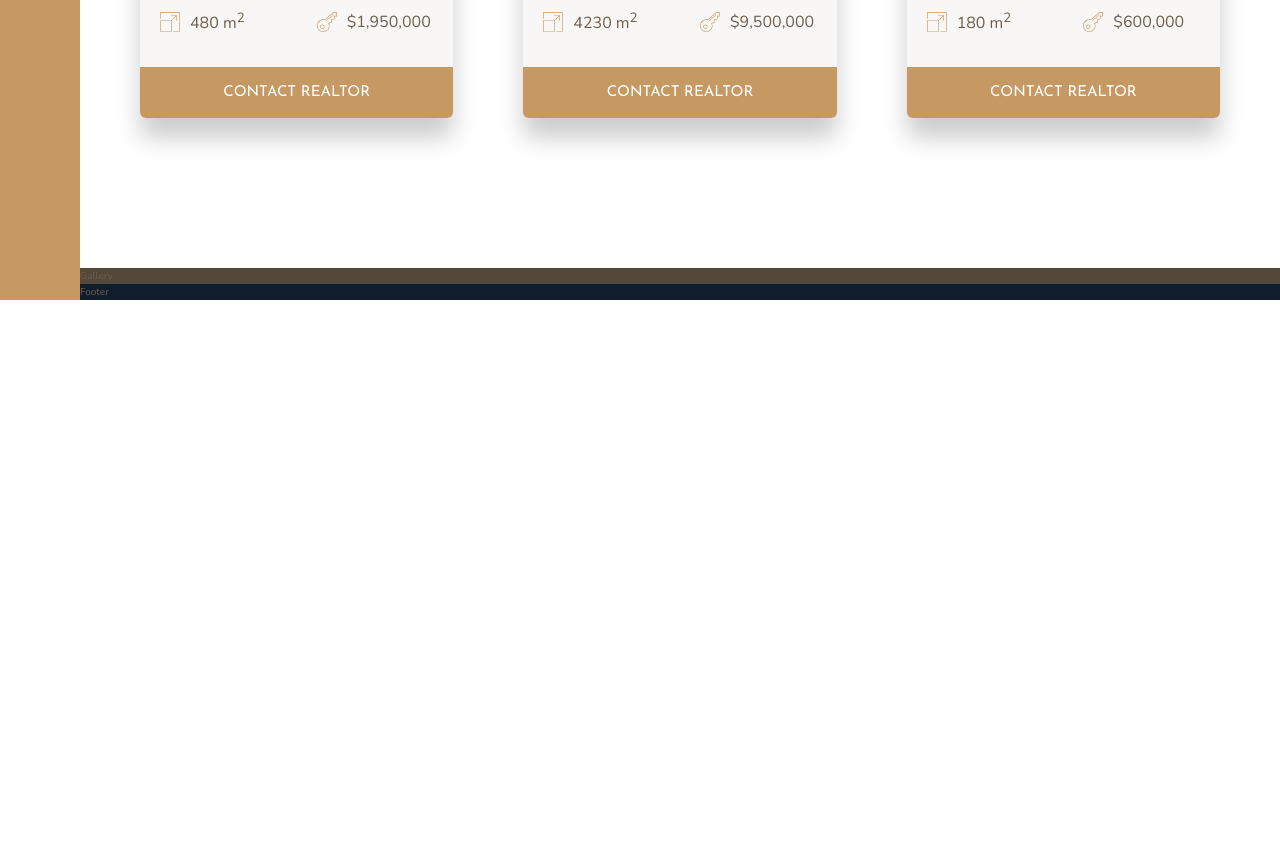
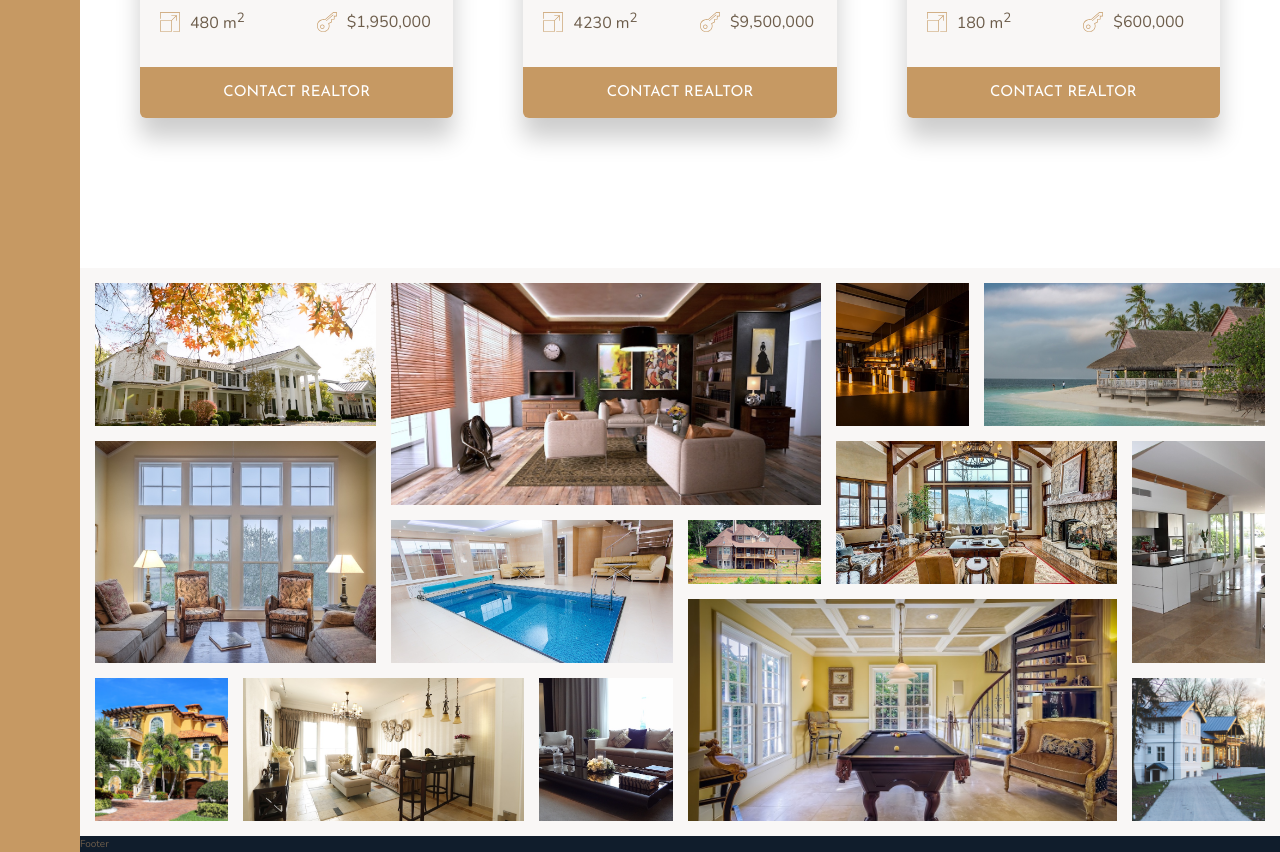
Before and after one commit to Mohamed-Y0/Nexter-SCSS-Grid, a website: page index.html in a window 1280 px wide. Shown: the part 2618-3470 px from the top of the page. Before the commit the page ends 2918 px from the top, so only its background shows below. Drawn offline with nearby package versions, Linux system fonts and the light colour scheme; files that its build step writes are made by us from their sources.

Commit message:
finish building the gallery

```diff
--- a/index.html
+++ b/index.html
@@ -311,14 +311,71 @@
       </div>
     </section>
 
-    <section class="gallery">Gallery</section>
+    <section class="gallery">
+      <figure class="gallery_item gallery__item--1">
+        <img src="img/gal-1.jpeg" alt="Gallery image 1" class="gallery__img" />
+      </figure>
+      <figure class="gallery_item gallery__item--2">
+        <img src="img/gal-2.jpeg" alt="Gallery image 2" class="gallery__img" />
+      </figure>
+      <figure class="gallery_item gallery__item--3">
+        <img src="img/gal-3.jpeg" alt="Gallery image 3" class="gallery__img" />
+      </figure>
+      <figure class="gallery_item gallery__item--4">
+        <img src="img/gal-4.jpeg" alt="Gallery image 4" class="gallery__img" />
+      </figure>
+      <figure class="gallery_item gallery__item--5">
+        <img src="img/gal-5.jpeg" alt="Gallery image 5" class="gallery__img" />
+      </figure>
+      <figure class="gallery_item gallery__item--6">
+        <img src="img/gal-6.jpeg" alt="Gallery image 6" class="gallery__img" />
+      </figure>
+      <figure class="gallery_item gallery__item--7">
+        <img src="img/gal-7.jpeg" alt="Gallery image 7" class="gallery__img" />
+      </figure>
+      <figure class="gallery_item gallery__item--8">
+        <img src="img/gal-8.jpeg" alt="Gallery image 8" class="gallery__img" />
+      </figure>
+      <figure class="gallery_item gallery__item--9">
+        <img src="img/gal-9.jpeg" alt="Gallery image 9" class="gallery__img" />
+      </figure>
+      <figure class="gallery_item gallery__item--10">
+        <img
+          src="img/gal-10.jpeg"
+          alt="Gallery image 10"
+          class="gallery__img"
+        />
+      </figure>
+      <figure class="gallery_item gallery__item--11">
+        <img
+          src="img/gal-11.jpeg"
+          alt="Gallery image 11"
+          class="gallery__img"
+        />
+      </figure>
+      <figure class="gallery_item gallery__item--12">
+        <img
+          src="img/gal-12.jpeg"
+          alt="Gallery image 12"
+          class="gallery__img"
+        />
+      </figure>
+      <figure class="gallery_item gallery__item--13">
+        <img
+          src="img/gal-13.jpeg"
+          alt="Gallery image 13"
+          class="gallery__img"
+        />
+      </figure>
+      <figure class="gallery_item gallery__item--14">
+        <img
+          src="img/gal-14.jpeg"
+          alt="Gallery image 14"
+          class="gallery__img"
+        />
+      </figure>
+    </section>
 
     <footer class="footer">Footer</footer>
   </body>
 </html>
-
-<!--
-  <svg class="search__icon" aria-hidden="true">
-  <use href="img/sprite.svg#magnifying-glass"></use>
-  </svg>
--->
--- a/sass/_gallery.scss
+++ b/sass/_gallery.scss
@@ -1,6 +1,91 @@
 @use 'base';
 
 .gallery {
-  background-color: base.$color-grey-dark-1;
+  background-color: base.$color-grey-light-1;
   grid-column: full-start / full-end;
+
+  display: grid;
+  grid-template-columns: repeat(8, 1fr);
+  grid-template-rows: repeat(7, 5vw);
+  gap: 1.5rem;
+  padding: 1.5rem;
+
+  &__item {
+    &--1 {
+      grid-row: 1 / span 2;
+      grid-column: 1 / span 2;
+    }
+
+    &--2 {
+      grid-row: 1 / span 3;
+      grid-column: 3 / span 3;
+    }
+
+    &--3 {
+      grid-row: 1 / span 2;
+      grid-column: 6 / 7;
+    }
+
+    &--4 {
+      grid-row: 1 / span 2;
+      grid-column: 7 / -1;
+    }
+
+    &--5 {
+      grid-row: 3 / span 3;
+      grid-column: 1 / span 2;
+    }
+
+    &--6 {
+      grid-row: 4 / span 2;
+      grid-column: 3 / span 2;
+    }
+
+    &--7 {
+      grid-row: 4 / 5;
+      grid-column: 5 / 6;
+    }
+
+    &--8 {
+      grid-row: 3 / span 2;
+      grid-column: 6 / span 2;
+    }
+
+    &--9 {
+      grid-row: 3 / span 3;
+      grid-column: 8 / span -1;
+    }
+
+    &--10 {
+      grid-row: 6 / span 2;
+      grid-column: 1 / 2;
+    }
+
+    &--11 {
+      grid-row: 6 / span 2;
+      grid-column: 2 / span 2;
+    }
+
+    &--12 {
+      grid-row: 6 / span 2;
+      grid-column: 4 / 5;
+    }
+
+    &--13 {
+      grid-row: 5 / span 3;
+      grid-column: 5 / span 3;
+    }
+
+    &--14 {
+      grid-row: 6 / span 2;
+      grid-column: 8 / -1;
+    }
+  }
+
+  &__img {
+    width: 100%;
+    height: 100%;
+    object-fit: cover;
+    display: block;
+  }
 }
```
